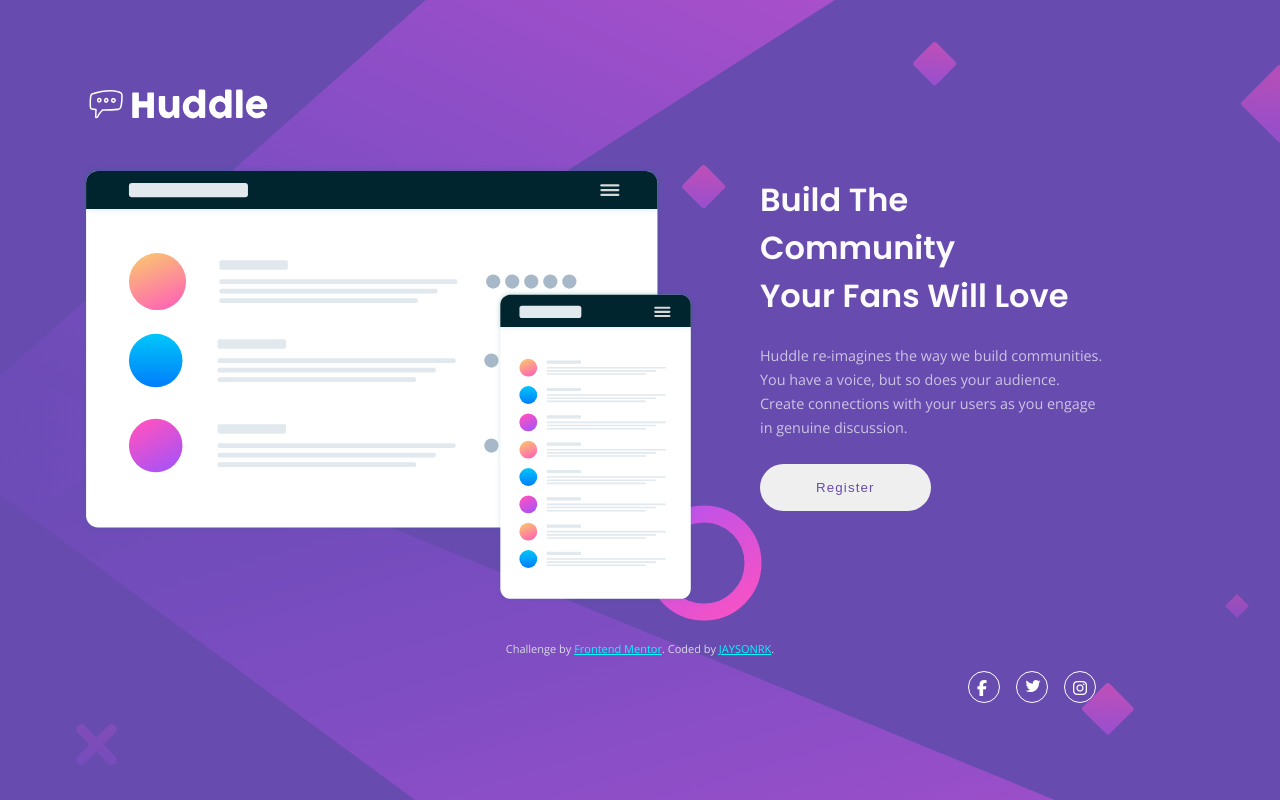
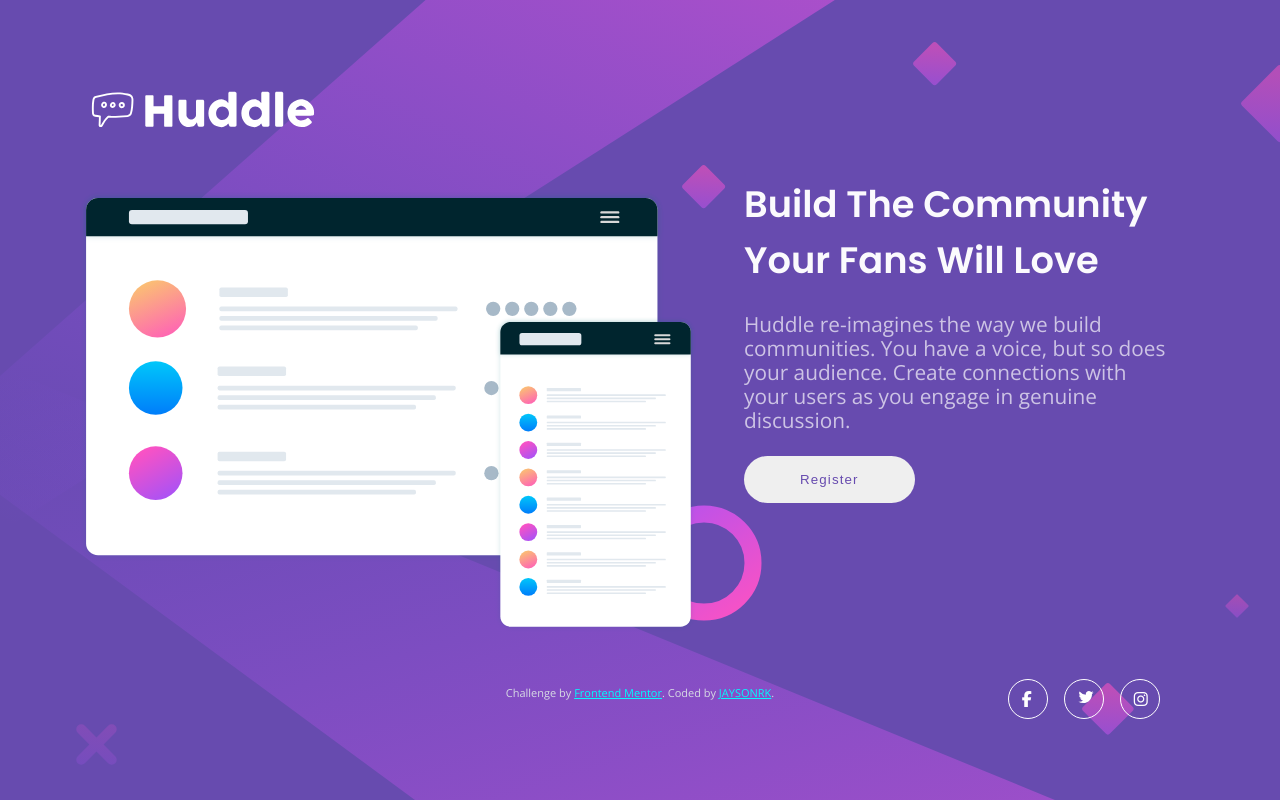
Before and after one commit to JAYSONRK/Huddle-landing-page-with-a-single-introductory-section, a plain HTML site: page index.html in a window 1280 px wide. Drawn offline with nearby package versions, Linux system fonts and the light colour scheme.

Commit message:
Update styles.css

```diff
--- a/styles.css
+++ b/styles.css
@@ -111,9 +111,9 @@ button:hover {
     list-style-type: none;
     margin: 0.5rem 0.5rem;
     border: 1px solid white;
-    width :  2rem;
-    height:  2rem;
-    padding-top: 0.3rem;
+    width :  2.5rem;
+    height:  2.5rem;
+    padding-top: 0.4rem;
     border-radius: 50%;
 }
 
@@ -148,27 +148,27 @@ i, ion-icon {
     }
 
     #logo {
-        width: 12rem;
+        width: 15rem;
     }
 
     picture img {
         max-width: 110%;
-        margin: 2rem 0;
+        margin: 3rem 0;
     }
 
 
     .description {
         text-align: left;
-        margin:6rem  6rem 0;
+        margin :6rem  2rem 0 5rem;
         padding-left: 1.5rem;
     }
 
     .description h2 {
-        font-size: 2rem;
+        font-size: 2.3rem;
     }
 
     .description p {
-        font-size: 0.9rem;
+        font-size: 1.3rem;
     }
 
     .description ul {
@@ -180,7 +180,7 @@ i, ion-icon {
     }
 
     .description li {
-        padding-left: 0.5rem;
+        padding:0.5rem 0 0 0.8rem;
     }
 
     button {
```
